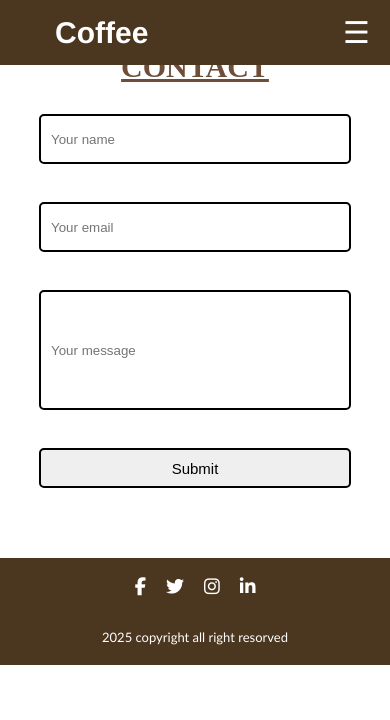
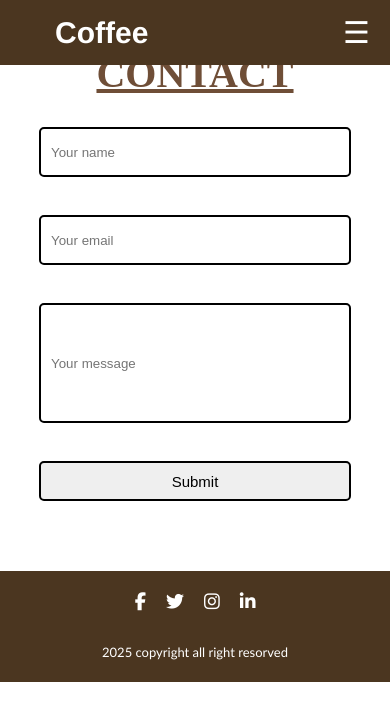
Before and after one commit to Muqaddas-Sheikh/Coffee-Website, a plain HTML site: page contact.html in a window 390 px wide. Drawn offline with Linux system fonts and the light colour scheme; a web font is replaced by a local one.

Commit message:
Update C-style.css

```diff
--- a/C-style.css
+++ b/C-style.css
@@ -593,12 +593,12 @@ i:hover {
     }
 
     .contact-heading {
-      font-size: 30px;
+      font-size: 40px;
       padding-top: 50px;
     }
 
     .footer {
-      padding: 20px 10px;
+      padding: 22px 10px;
     }
 
     .footer-heading {
```
